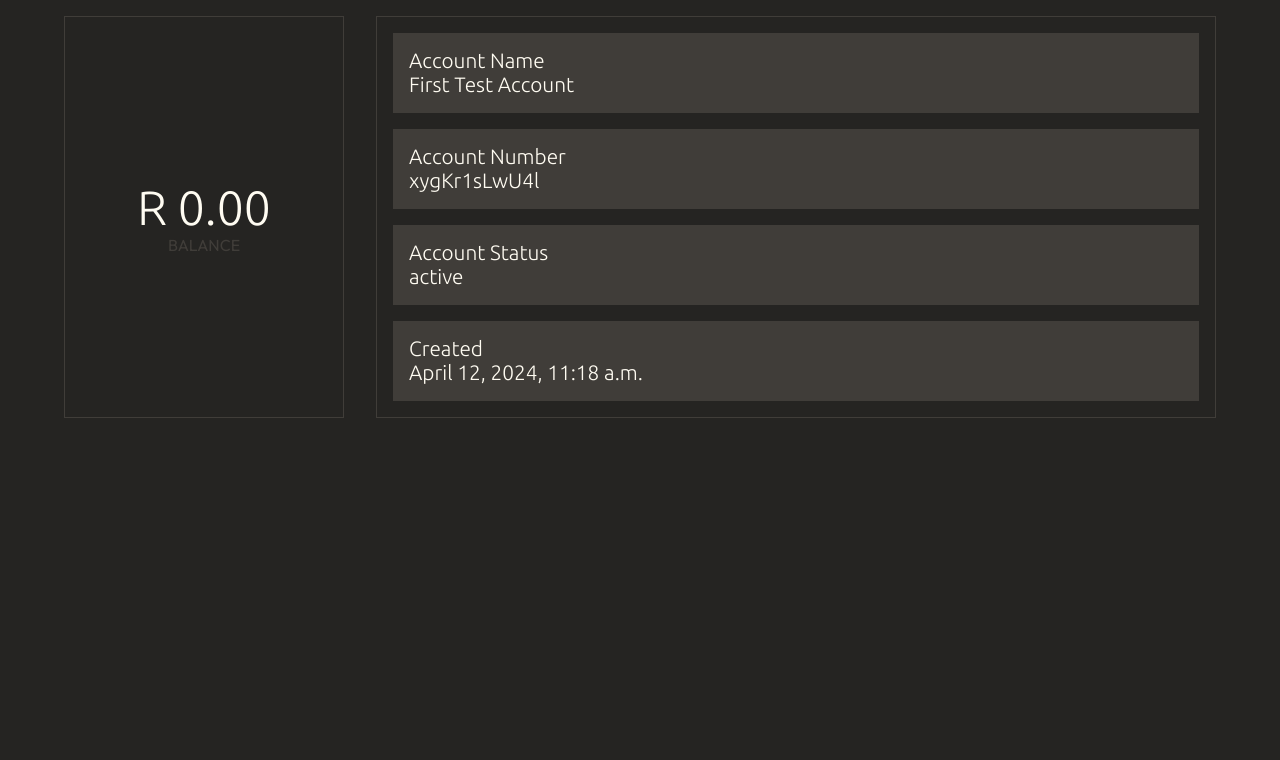
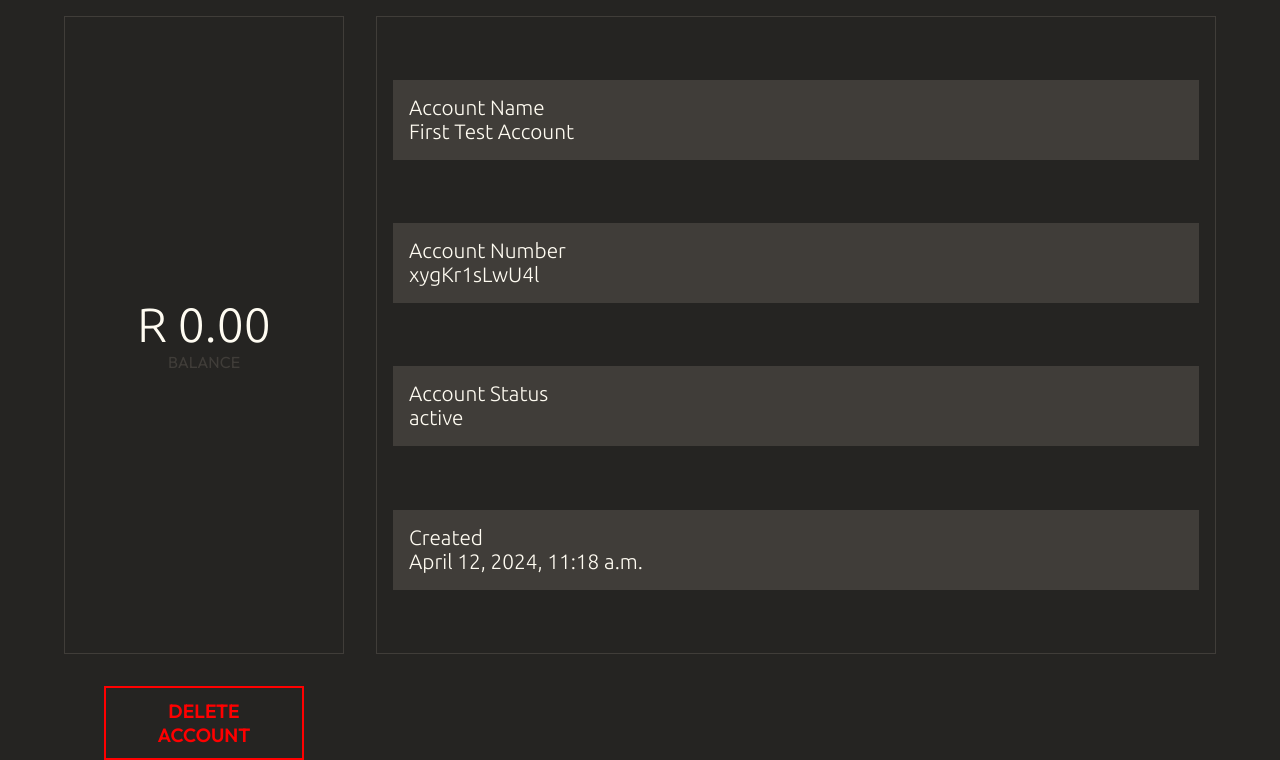
Before and after one commit to PhantomLeii/banking-system, a Django app: page /account-detail/1/ in a window 1280 px wide. Shown: the part 56-816 px from the top of the page. Run offline with Django 5.2, Linux system fonts and the light colour scheme; a user stored in the database is signed in; data comes from the database, SQL or seed files in the repository; data that the repository does not hold is empty.

Commit message:
add delete account button

```diff
--- a/core/urls.py
+++ b/core/urls.py
@@ -7,6 +7,7 @@ from .views import (
     AccountsView,
     CreateAccountView,
     AccountDetailView,
+    DeleteAccountView,
 )
 
 urlpatterns = [
@@ -17,4 +18,5 @@ urlpatterns = [
     path('accounts/', AccountsView.as_view(), name='accounts'),
     path('create-account/', CreateAccountView.as_view(), name='create-account'),
     path('account-detail/<int:pk>/', AccountDetailView.as_view(), name='account-detail'),
+    path('delete-account/<int:pk>/', DeleteAccountView.as_view(), name='delete-account-form'),
 ]
--- a/core/views.py
+++ b/core/views.py
@@ -113,3 +113,19 @@ class AccountDetailView(LoginRequiredMixin, TemplateView):
             return redirect('not_found.html')
         context = {'account': account, 'transactions': transactions}
         return render(request, self.template_name, context)
+
+
+class DeleteAccountView(TemplateView):
+    template_name = 'routes/delete_account_form.html'
+
+    def get(self, request, pk):
+        return render(request, self.template_engine, {})
+
+    def delete(self, request, pk):
+        try:
+            account = Account.objects.get(id=pk)
+        except Account.DoesNotExist:
+            # Return redirect('Account not found')
+            pass
+        account.delete()
+        return redirect('accounts')
--- a/static/css/index.css
+++ b/static/css/index.css
@@ -178,6 +178,18 @@ main {
 	background-color: var(--clr-texture-btn-hover);
 }
 
+.delete {
+	border: 2px solid red;
+	color: red;
+	background-color: transparent;
+	transition: 0.45s;
+}
+
+.delete:hover {
+	color: var(--clr-text-primary);
+	background-color: red;
+}
+
 form {
 	border: 1px solid var(--clr-secondary-bg);
 	padding: 1rem 3rem;
@@ -318,7 +330,7 @@ form button:hover {
 	width: 100%;
 	display: grid;
 	grid-template-columns: 1fr 3fr;
-	grid-template-rows: 1fr 3fr;
+	grid-template-rows: 1fr auto;
 	gap: 2rem;
 }
 
--- a/templates/routes/account_detail.html
+++ b/templates/routes/account_detail.html
@@ -44,6 +44,9 @@
 				<h2>{{ account.date_created }}</h2>
 			</div>
 		</div>
+		<div class="btn-box">
+			<a href="{% url "delete-account-form" account.id %}" class='btn delete'>Delete Account</a>
+		</div>
 	</div>
 </main>
 {% endblock content %}
```
